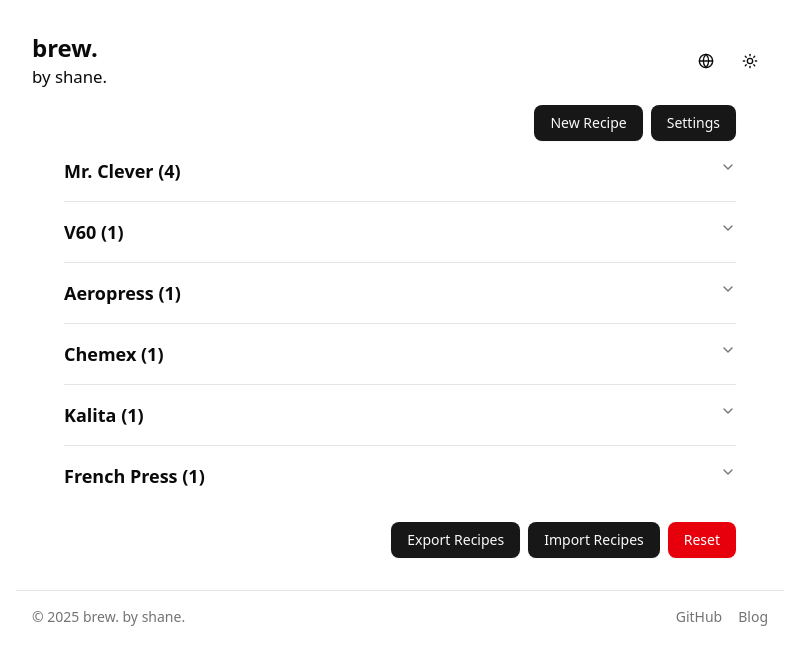
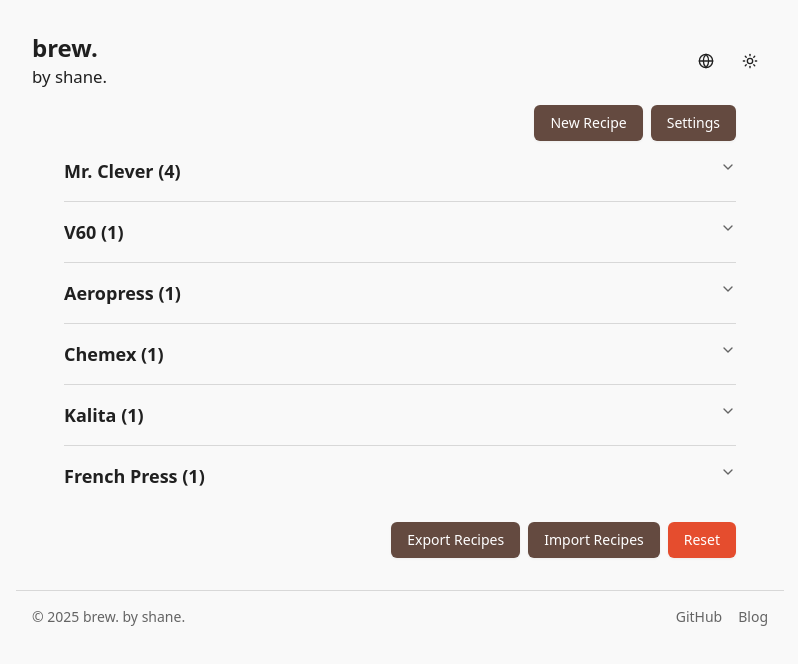
Before and after one commit to shanefully-done/brew, a Next.js app: page / in a window 1280 px wide. Shown: the top 664 px of the page, without its empty margins (240-1038 px from the left). Built offline with nearby package versions, Linux system fonts and the light colour scheme.

Commit message:
Use custom theme in `globals.css`

```diff
--- a/app/globals.css
+++ b/app/globals.css
@@ -3,113 +3,167 @@
 
 @custom-variant dark (&:is(.dark *));
 
+:root {
+	--background: #f9f9f9;
+	--foreground: #202020;
+	--card: #fcfcfc;
+	--card-foreground: #202020;
+	--popover: #fcfcfc;
+	--popover-foreground: #202020;
+	--primary: #644a40;
+	--primary-foreground: #ffffff;
+	--secondary: #ffdfb5;
+	--secondary-foreground: #582d1d;
+	--muted: #efefef;
+	--muted-foreground: #646464;
+	--accent: #e8e8e8;
+	--accent-foreground: #202020;
+	--destructive: #e54d2e;
+	--destructive-foreground: #ffffff;
+	--border: #d8d8d8;
+	--input: #d8d8d8;
+	--ring: #644a40;
+	--chart-1: #644a40;
+	--chart-2: #ffdfb5;
+	--chart-3: #e8e8e8;
+	--chart-4: #ffe6c4;
+	--chart-5: #66493e;
+	--sidebar: #fbfbfb;
+	--sidebar-foreground: #252525;
+	--sidebar-primary: #343434;
+	--sidebar-primary-foreground: #fbfbfb;
+	--sidebar-accent: #f7f7f7;
+	--sidebar-accent-foreground: #343434;
+	--sidebar-border: #ebebeb;
+	--sidebar-ring: #b5b5b5;
+	--font-sans: ui-sans-serif, system-ui, -apple-system, BlinkMacSystemFont,
+		"Segoe UI", Roboto, "Helvetica Neue", Arial, "Noto Sans", sans-serif,
+		"Apple Color Emoji", "Segoe UI Emoji", "Segoe UI Symbol", "Noto Color Emoji";
+	--font-serif: ui-serif, Georgia, Cambria, "Times New Roman", Times, serif;
+	--font-mono: ui-monospace, SFMono-Regular, Menlo, Monaco, Consolas,
+		"Liberation Mono", "Courier New", monospace;
+	--radius: 0.5rem;
+	--shadow-2xs: 0 1px 3px 0px hsl(0 0% 0% / 0.05);
+	--shadow-xs: 0 1px 3px 0px hsl(0 0% 0% / 0.05);
+	--shadow-sm: 0 1px 3px 0px hsl(0 0% 0% / 0.1),
+		0 1px 2px -1px hsl(0 0% 0% / 0.1);
+	--shadow: 0 1px 3px 0px hsl(0 0% 0% / 0.1), 0 1px 2px -1px hsl(0 0% 0% / 0.1);
+	--shadow-md: 0 1px 3px 0px hsl(0 0% 0% / 0.1),
+		0 2px 4px -1px hsl(0 0% 0% / 0.1);
+	--shadow-lg: 0 1px 3px 0px hsl(0 0% 0% / 0.1),
+		0 4px 6px -1px hsl(0 0% 0% / 0.1);
+	--shadow-xl: 0 1px 3px 0px hsl(0 0% 0% / 0.1),
+		0 8px 10px -1px hsl(0 0% 0% / 0.1);
+	--shadow-2xl: 0 1px 3px 0px hsl(0 0% 0% / 0.25);
+	--tracking-normal: 0em;
+	--spacing: 0.25rem;
+}
+
+.dark {
+	--background: #111111;
+	--foreground: #eeeeee;
+	--card: #191919;
+	--card-foreground: #eeeeee;
+	--popover: #191919;
+	--popover-foreground: #eeeeee;
+	--primary: #ffe0c2;
+	--primary-foreground: #081a1b;
+	--secondary: #393028;
+	--secondary-foreground: #ffe0c2;
+	--muted: #222222;
+	--muted-foreground: #b4b4b4;
+	--accent: #2a2a2a;
+	--accent-foreground: #eeeeee;
+	--destructive: #e54d2e;
+	--destructive-foreground: #ffffff;
+	--border: #201e18;
+	--input: #484848;
+	--ring: #ffe0c2;
+	--chart-1: #ffe0c2;
+	--chart-2: #393028;
+	--chart-3: #2a2a2a;
+	--chart-4: #42382e;
+	--chart-5: #ffe0c1;
+	--sidebar: #18181b;
+	--sidebar-foreground: #f4f4f5;
+	--sidebar-primary: #1d4ed8;
+	--sidebar-primary-foreground: #ffffff;
+	--sidebar-accent: #27272a;
+	--sidebar-accent-foreground: #f4f4f5;
+	--sidebar-border: #27272a;
+	--sidebar-ring: #d4d4d8;
+	--font-sans: ui-sans-serif, system-ui, -apple-system, BlinkMacSystemFont,
+		"Segoe UI", Roboto, "Helvetica Neue", Arial, "Noto Sans", sans-serif,
+		"Apple Color Emoji", "Segoe UI Emoji", "Segoe UI Symbol", "Noto Color Emoji";
+	--font-serif: ui-serif, Georgia, Cambria, "Times New Roman", Times, serif;
+	--font-mono: ui-monospace, SFMono-Regular, Menlo, Monaco, Consolas,
+		"Liberation Mono", "Courier New", monospace;
+	--radius: 0.5rem;
+	--shadow-2xs: 0 1px 3px 0px hsl(0 0% 0% / 0.05);
+	--shadow-xs: 0 1px 3px 0px hsl(0 0% 0% / 0.05);
+	--shadow-sm: 0 1px 3px 0px hsl(0 0% 0% / 0.1),
+		0 1px 2px -1px hsl(0 0% 0% / 0.1);
+	--shadow: 0 1px 3px 0px hsl(0 0% 0% / 0.1), 0 1px 2px -1px hsl(0 0% 0% / 0.1);
+	--shadow-md: 0 1px 3px 0px hsl(0 0% 0% / 0.1),
+		0 2px 4px -1px hsl(0 0% 0% / 0.1);
+	--shadow-lg: 0 1px 3px 0px hsl(0 0% 0% / 0.1),
+		0 4px 6px -1px hsl(0 0% 0% / 0.1);
+	--shadow-xl: 0 1px 3px 0px hsl(0 0% 0% / 0.1),
+		0 8px 10px -1px hsl(0 0% 0% / 0.1);
+	--shadow-2xl: 0 1px 3px 0px hsl(0 0% 0% / 0.25);
+}
+
 @theme inline {
 	--color-background: var(--background);
 	--color-foreground: var(--foreground);
-	--font-sans: var(--font-geist-sans);
-	--font-mono: var(--font-geist-mono);
+	--color-card: var(--card);
+	--color-card-foreground: var(--card-foreground);
+	--color-popover: var(--popover);
+	--color-popover-foreground: var(--popover-foreground);
+	--color-primary: var(--primary);
+	--color-primary-foreground: var(--primary-foreground);
+	--color-secondary: var(--secondary);
+	--color-secondary-foreground: var(--secondary-foreground);
+	--color-muted: var(--muted);
+	--color-muted-foreground: var(--muted-foreground);
+	--color-accent: var(--accent);
+	--color-accent-foreground: var(--accent-foreground);
+	--color-destructive: var(--destructive);
+	--color-destructive-foreground: var(--destructive-foreground);
+	--color-border: var(--border);
+	--color-input: var(--input);
+	--color-ring: var(--ring);
+	--color-chart-1: var(--chart-1);
+	--color-chart-2: var(--chart-2);
+	--color-chart-3: var(--chart-3);
+	--color-chart-4: var(--chart-4);
+	--color-chart-5: var(--chart-5);
+	--color-sidebar: var(--sidebar);
+	--color-sidebar-foreground: var(--sidebar-foreground);
+	--color-sidebar-primary: var(--sidebar-primary);
+	--color-sidebar-primary-foreground: var(--sidebar-primary-foreground);
+	--color-sidebar-accent: var(--sidebar-accent);
+	--color-sidebar-accent-foreground: var(--sidebar-accent-foreground);
+	--color-sidebar-border: var(--sidebar-border);
 	--color-sidebar-ring: var(--sidebar-ring);
-	--color-sidebar-border: var(--sidebar-border);
-	--color-sidebar-accent-foreground: var(--sidebar-accent-foreground);
-	--color-sidebar-accent: var(--sidebar-accent);
-	--color-sidebar-primary-foreground: var(--sidebar-primary-foreground);
-	--color-sidebar-primary: var(--sidebar-primary);
-	--color-sidebar-foreground: var(--sidebar-foreground);
-	--color-sidebar: var(--sidebar);
-	--color-chart-5: var(--chart-5);
-	--color-chart-4: var(--chart-4);
-	--color-chart-3: var(--chart-3);
-	--color-chart-2: var(--chart-2);
-	--color-chart-1: var(--chart-1);
-	--color-ring: var(--ring);
-	--color-input: var(--input);
-	--color-border: var(--border);
-	--color-destructive: var(--destructive);
-	--color-accent-foreground: var(--accent-foreground);
-	--color-accent: var(--accent);
-	--color-muted-foreground: var(--muted-foreground);
-	--color-muted: var(--muted);
-	--color-secondary-foreground: var(--secondary-foreground);
-	--color-secondary: var(--secondary);
-	--color-primary-foreground: var(--primary-foreground);
-	--color-primary: var(--primary);
-	--color-popover-foreground: var(--popover-foreground);
-	--color-popover: var(--popover);
-	--color-card-foreground: var(--card-foreground);
-	--color-card: var(--card);
+
+	--font-sans: var(--font-sans);
+	--font-mono: var(--font-mono);
+	--font-serif: var(--font-serif);
+
 	--radius-sm: calc(var(--radius) - 4px);
 	--radius-md: calc(var(--radius) - 2px);
 	--radius-lg: var(--radius);
 	--radius-xl: calc(var(--radius) + 4px);
-}
 
-:root {
-	--radius: 0.625rem;
-	--background: oklch(1 0 0);
-	--foreground: oklch(0.145 0 0);
-	--card: oklch(1 0 0);
-	--card-foreground: oklch(0.145 0 0);
-	--popover: oklch(1 0 0);
-	--popover-foreground: oklch(0.145 0 0);
-	--primary: oklch(0.205 0 0);
-	--primary-foreground: oklch(0.985 0 0);
-	--secondary: oklch(0.97 0 0);
-	--secondary-foreground: oklch(0.205 0 0);
-	--muted: oklch(0.97 0 0);
-	--muted-foreground: oklch(0.556 0 0);
-	--accent: oklch(0.97 0 0);
-	--accent-foreground: oklch(0.205 0 0);
-	--destructive: oklch(0.577 0.245 27.325);
-	--border: oklch(0.922 0 0);
-	--input: oklch(0.922 0 0);
-	--ring: oklch(0.708 0 0);
-	--chart-1: oklch(0.646 0.222 41.116);
-	--chart-2: oklch(0.6 0.118 184.704);
-	--chart-3: oklch(0.398 0.07 227.392);
-	--chart-4: oklch(0.828 0.189 84.429);
-	--chart-5: oklch(0.769 0.188 70.08);
-	--sidebar: oklch(0.985 0 0);
-	--sidebar-foreground: oklch(0.145 0 0);
-	--sidebar-primary: oklch(0.205 0 0);
-	--sidebar-primary-foreground: oklch(0.985 0 0);
-	--sidebar-accent: oklch(0.97 0 0);
-	--sidebar-accent-foreground: oklch(0.205 0 0);
-	--sidebar-border: oklch(0.922 0 0);
-	--sidebar-ring: oklch(0.708 0 0);
-}
-
-.dark {
-	--background: oklch(0.145 0 0);
-	--foreground: oklch(0.985 0 0);
-	--card: oklch(0.205 0 0);
-	--card-foreground: oklch(0.985 0 0);
-	--popover: oklch(0.205 0 0);
-	--popover-foreground: oklch(0.985 0 0);
-	--primary: oklch(0.922 0 0);
-	--primary-foreground: oklch(0.205 0 0);
-	--secondary: oklch(0.269 0 0);
-	--secondary-foreground: oklch(0.985 0 0);
-	--muted: oklch(0.269 0 0);
-	--muted-foreground: oklch(0.708 0 0);
-	--accent: oklch(0.269 0 0);
-	--accent-foreground: oklch(0.985 0 0);
-	--destructive: oklch(0.704 0.191 22.216);
-	--border: oklch(1 0 0 / 10%);
-	--input: oklch(1 0 0 / 15%);
-	--ring: oklch(0.556 0 0);
-	--chart-1: oklch(0.488 0.243 264.376);
-	--chart-2: oklch(0.696 0.17 162.48);
-	--chart-3: oklch(0.769 0.188 70.08);
-	--chart-4: oklch(0.627 0.265 303.9);
-	--chart-5: oklch(0.645 0.246 16.439);
-	--sidebar: oklch(0.205 0 0);
-	--sidebar-foreground: oklch(0.985 0 0);
-	--sidebar-primary: oklch(0.488 0.243 264.376);
-	--sidebar-primary-foreground: oklch(0.985 0 0);
-	--sidebar-accent: oklch(0.269 0 0);
-	--sidebar-accent-foreground: oklch(0.985 0 0);
-	--sidebar-border: oklch(1 0 0 / 10%);
-	--sidebar-ring: oklch(0.556 0 0);
+	--shadow-2xs: var(--shadow-2xs);
+	--shadow-xs: var(--shadow-xs);
+	--shadow-sm: var(--shadow-sm);
+	--shadow: var(--shadow);
+	--shadow-md: var(--shadow-md);
+	--shadow-lg: var(--shadow-lg);
+	--shadow-xl: var(--shadow-xl);
+	--shadow-2xl: var(--shadow-2xl);
 }
 
 @layer base {
```
